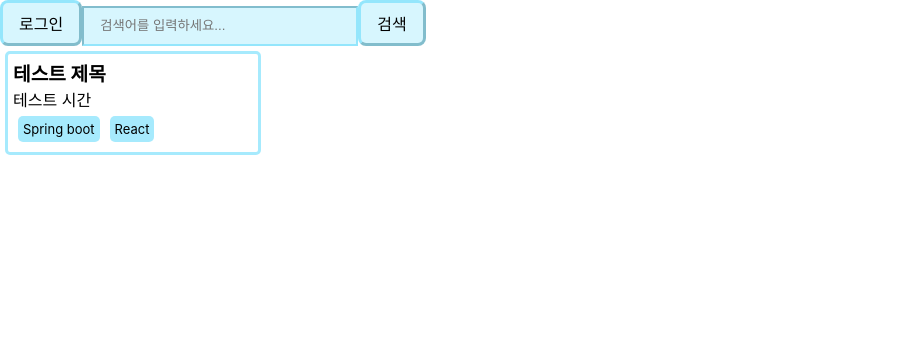
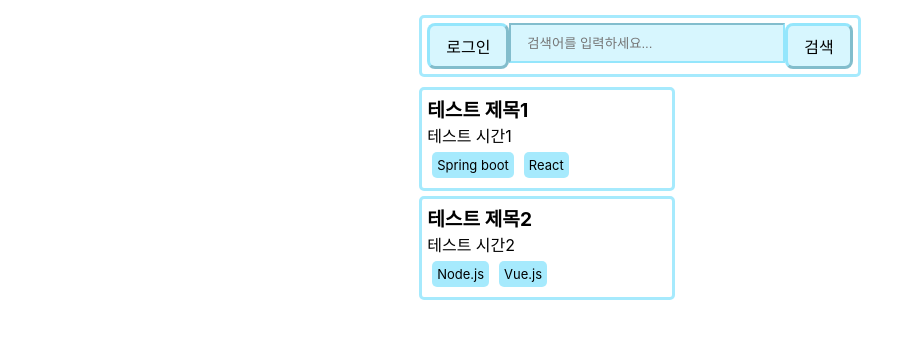
Before and after one commit to sinam7/StudyWithKookmin, a React (Create React App) app in the folder src/reactFront/swk-react/: page / in a window 1280 px wide. Shown: the top 338 px of the page, without its empty margins (0-924 px from the left). Built offline with nearby package versions, Linux system fonts and the light colour scheme.

Commit message:
fix: Card container structure

```diff
--- a/src/reactFront/swk-react/src/App.js
+++ b/src/reactFront/swk-react/src/App.js
@@ -1,17 +1,20 @@
 import './App.css';
 import Button from './components/ui/Button';
 import Input from "./components/ui/Input";
-import Card from "./components/ui/Card";
+import CardContainer from "./components/ui/CardContainer";
+import Toolbar from "./components/ui/Toolbar";
 
 function App() {
     return (
         <div>
+            <Toolbar>
                 <Button title={'로그인'}/>
                 <Input
                     placeholder='검색어를 입력하세요...'
                 />
                 <Button title={'검색'}/>
-      <Card title='테스트 제목' time='테스트 시간' tags={['Spring boot', 'React']}/>
+            </Toolbar>
+            <CardContainer/>
         </div>
     );
 }
--- /dev/null
+++ b/src/reactFront/swk-react/src/components/config/data.json
@@ -0,0 +1,18 @@
+[
+  {
+    "title": "테스트 제목1",
+    "time": "테스트 시간1",
+    "tags": [
+      "Spring boot",
+      "React"
+    ]
+  },
+  {
+    "title": "테스트 제목2",
+    "time": "테스트 시간2",
+    "tags": [
+      "Node.js",
+      "Vue.js"
+    ]
+  }
+]
--- a/src/reactFront/swk-react/src/components/ui/Card.jsx
+++ b/src/reactFront/swk-react/src/components/ui/Card.jsx
@@ -1,8 +1,7 @@
 import React from 'react';
-import Tag from "./Tag";
 import styled from "styled-components";
 import {COLOR_BORDER_BLUE} from "../config/Constant";
-import CardContainer from "./CardContainer";
+import TagContainer from "./TagContainer";
 
 const Container = styled.div`
     display: flex;
@@ -21,6 +20,9 @@ const Title = styled.span`
     font-size: larger;
 `
 
+const Text = styled.span``
+
+
 
 export default function Card(props) {
     const {title, time, tags} = props
@@ -29,8 +31,8 @@ export default function Card(props) {
     return (
         <Container>
             <Title>{title}</Title>
-            <text>{time}</text>
-            <CardContainer tags={tags}/>
+            <Text>{time}</Text>
+            <TagContainer data={tags}/>
         </Container>
     )
 }
--- a/src/reactFront/swk-react/src/components/ui/CardContainer.jsx
+++ b/src/reactFront/swk-react/src/components/ui/CardContainer.jsx
@@ -1,20 +1,18 @@
 import React from 'react';
-import Tag from "./Tag";
 import styled from "styled-components";
+import data from "../config/data.json";
+import Card from "./Card";
 
 const Container = styled.div`
     display: inline-block;
 `
 
 export default function CardContainer(props) {
-    const {tags} = props;
 
     return (
         <Container>
-            {tags.map((tag, index) => {
-                return (
-                    <Tag key={index} value={tag}></Tag>
-                )
+            {data.map((card, index) => {
+                return <Card key={index} title={card.title} time={card.time} tags={card.tags}/>
             })}
         </Container>
     );
--- /dev/null
+++ b/src/reactFront/swk-react/src/components/ui/TagContainer.jsx
@@ -0,0 +1,24 @@
+import React from 'react';
+import Tag from "./Tag";
+import styled from "styled-components";
+
+const Container = styled.div`
+    display: inline-block;
+`
+
+export default function TagContainer(props) {
+    const {data} = props;
+
+    return (
+        <Container>
+            {
+                data.map((tag, index) => {
+                        return <Tag key={index} value={tag}/>
+                    }
+                )
+            }
+        </Container>
+    );
+
+
+}
--- /dev/null
+++ b/src/reactFront/swk-react/src/components/ui/Toolbar.jsx
@@ -0,0 +1,23 @@
+import React from "react";
+import styled from "styled-components";
+import {COLOR_BORDER_BLUE} from "../config/Constant";
+
+const Container = styled.div`
+    display: flex;
+
+    flex-direction: row;
+    border-color: ${COLOR_BORDER_BLUE};
+    margin: 5px;
+    padding: 5px;
+    border-width: 3px;
+    border-style: solid;
+    border-radius: 5px;
+`
+
+export default function Toolbar(props) {
+    return (
+        <Container>
+            {props.children}
+        </Container>
+    )
+}
--- a/src/reactFront/swk-react/src/index.css
+++ b/src/reactFront/swk-react/src/index.css
@@ -1,10 +1,17 @@
 body {
-  margin: 0;
+  margin: 10px;
   font-family: -apple-system, BlinkMacSystemFont, 'Segoe UI', 'Roboto', 'Oxygen',
     'Ubuntu', 'Cantarell', 'Fira Sans', 'Droid Sans', 'Helvetica Neue',
     sans-serif;
   -webkit-font-smoothing: antialiased;
   -moz-osx-font-smoothing: grayscale;
+  display: flex;
+  flex-direction: column;
+  align-items: center;
+
+  /*&:not(:last-child) {*/
+  /*  margin-bottom: 20px;*/
+  /*}*/
 }
 
 code {
```
Lines whose indentation alone changed are shown as unchanged.
